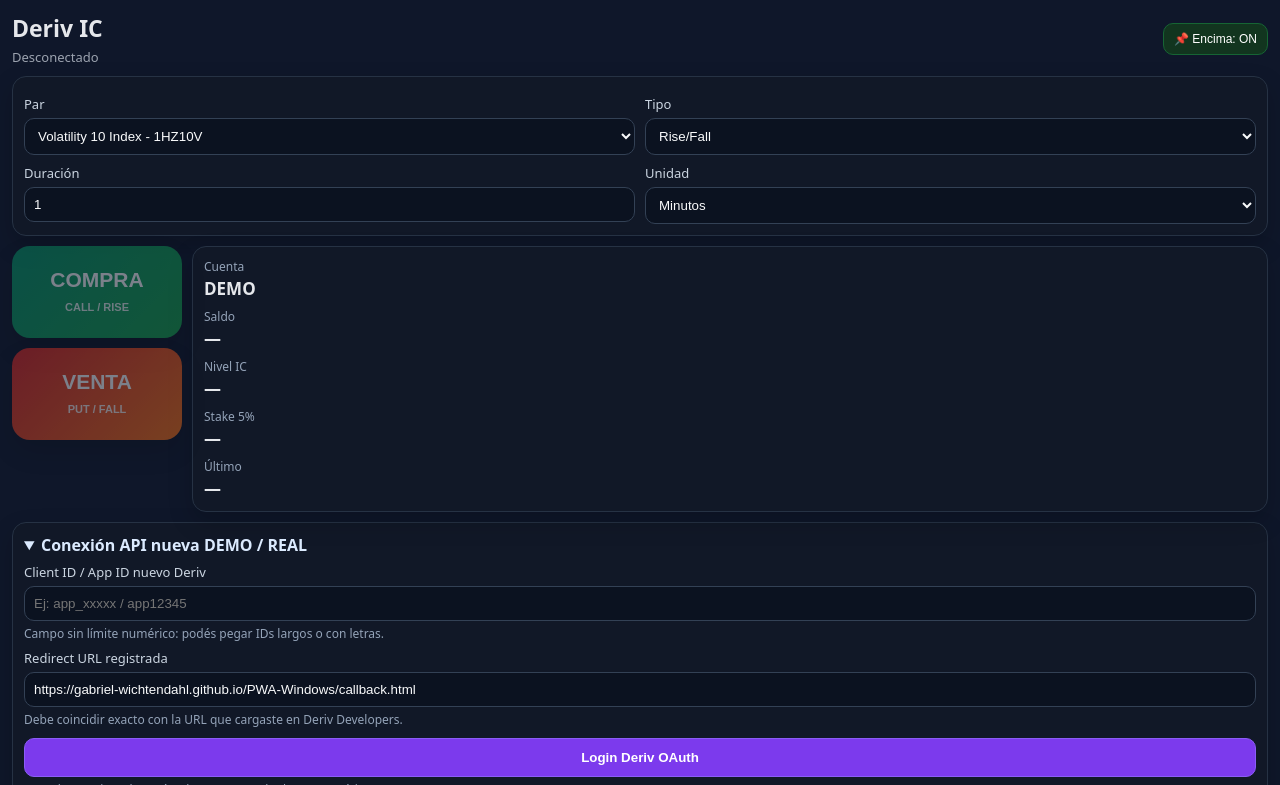
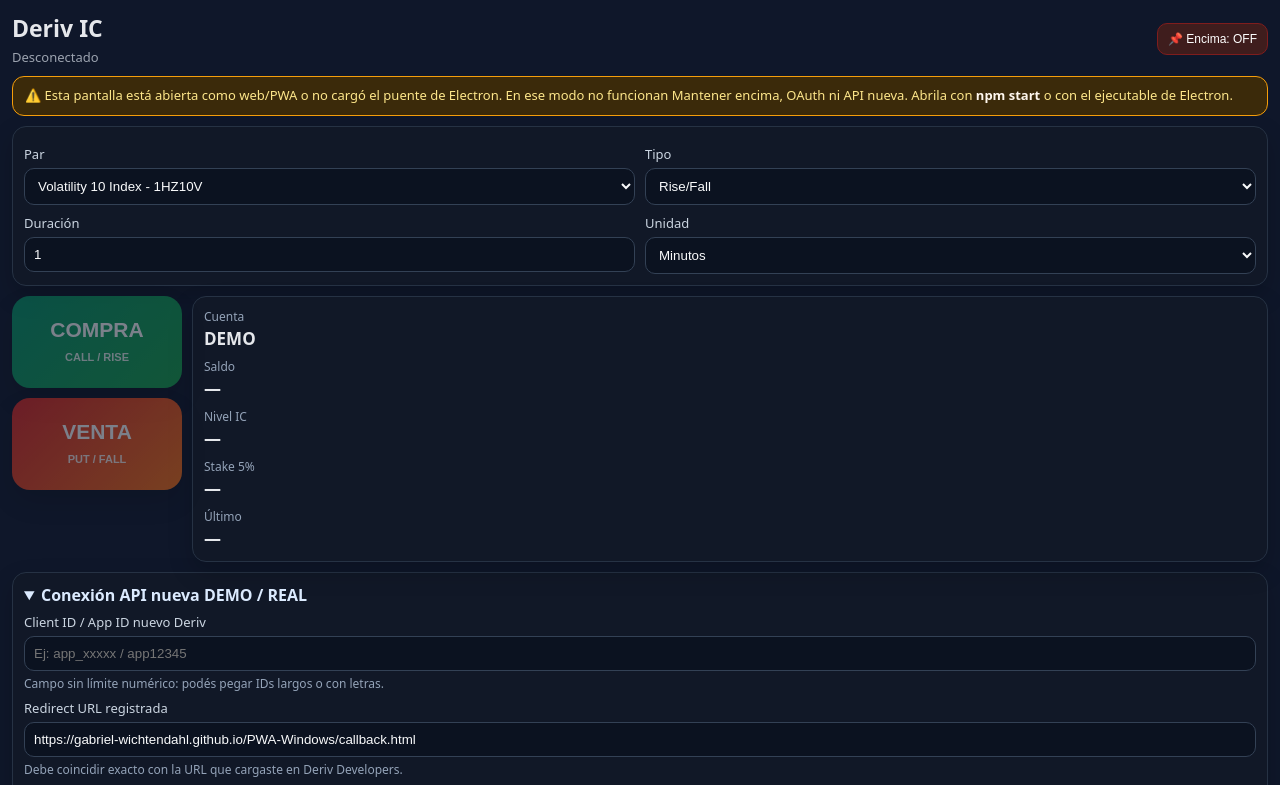
Before and after one commit to Gabriel-Wichtendahl/PWA-Windows, a plain HTML site: page index.html in a window 1280 px wide. Both pictures are taken after a click on the button "📌 Encima: OFF". Shown: the top 785 px of the page. Drawn offline with Linux system fonts and the light colour scheme.

Commit message:
Add files via upload

```diff
--- a/index.html
+++ b/index.html
@@ -15,6 +15,8 @@
       </div>
       <button id="pinBtn" class="smallBtn pinBtn" title="Mantener encima">📌 Encima: ON</button>
     </header>
+
+    <div id="electronWarning" class="envWarning hidden">⚠️ Esta pantalla está abierta como web/PWA o no cargó el puente de Electron. En ese modo no funcionan Mantener encima, OAuth ni API nueva. Abrila con <b>npm start</b> o con el ejecutable de Electron.</div>
 
     <section class="card setupCard">
       <div class="row">
--- a/preload.js
+++ b/preload.js
@@ -1,6 +1,7 @@
 const { contextBridge, ipcRenderer } = require('electron');
 
 contextBridge.exposeInMainWorld('electronAPI', {
+  isElectronBridge: true,
   toggleAlwaysOnTop: () => ipcRenderer.invoke('toggle-always-on-top'),
   setAlwaysOnTop: (enabled) => ipcRenderer.invoke('set-always-on-top', enabled),
   isAlwaysOnTop: () => ipcRenderer.invoke('is-always-on-top'),
--- a/renderer.js
+++ b/renderer.js
@@ -35,7 +35,8 @@ const els = {
   pctInput: $('pctInput'),
   pinBtn: $('pinBtn'),
   clearLogBtn: $('clearLogBtn'),
-  log: $('log')
+  log: $('log'),
+  electronWarning: $('electronWarning')
 };
 
 let ws = null;
@@ -50,6 +51,36 @@ let activeAccountMode = 'demo';
 let balanceSubscriptionId = null;
 let contractSubscriptionId = null;
 let tradeLog = JSON.parse(localStorage.getItem('tradeLog') || '[]');
+
+function getElectronApi() {
+  return window.electronAPI || null;
+}
+
+function hasElectronApi(methodName) {
+  const api = getElectronApi();
+  if (!api) return false;
+  if (!methodName) return true;
+  return typeof api[methodName] === 'function';
+}
+
+function showElectronMissing(action = 'esta función') {
+  const msg = `${action} necesita Electron. Abriste la pantalla como web/PWA o no cargó preload.js. Cerrá esto y abrí la app con INICIAR_APP_WINDOWS.bat, npm start o el .exe generado.`;
+  if (els.electronWarning) {
+    els.electronWarning.classList.remove('hidden');
+  }
+  addLog(msg, 'err');
+  return msg;
+}
+
+function updateElectronEnvironmentUi() {
+  const ok = hasElectronApi();
+  if (els.electronWarning) els.electronWarning.classList.toggle('hidden', ok);
+  if (!ok) {
+    setPinButton(false);
+    els.pinBtn.title = 'No disponible fuera de Electron';
+  }
+  return ok;
+}
 
 function getSelectedAccountMode() {
   return els.accountModeSelect.value === 'real' ? 'real' : 'demo';
@@ -184,7 +215,8 @@ async function oauthLogin() {
   addLog('Iniciando login OAuth con Deriv...', 'warn');
 
   try {
-    const tokenData = await window.electronAPI.oauthLogin({ clientId, redirectUri });
+    if (!hasElectronApi('oauthLogin')) { showElectronMissing('OAuth/Login Deriv'); return; }
+    const tokenData = await getElectronApi().oauthLogin({ clientId, redirectUri });
     const accessToken = tokenData.access_token;
     const expiresIn = Number(tokenData.expires_in || 0);
 
@@ -230,7 +262,8 @@ async function connect() {
   els.connectBtn.disabled = true;
 
   try {
-    const wsUrl = await window.electronAPI.getOtpWebSocketUrl({ appId, token, accountId });
+    if (!hasElectronApi('getOtpWebSocketUrl')) { showElectronMissing('Conectar con API nueva'); throw new Error('Electron API no disponible'); }
+    const wsUrl = await getElectronApi().getOtpWebSocketUrl({ appId, token, accountId });
     const urlMode = String(wsUrl).includes('/ws/real') ? 'real' : String(wsUrl).includes('/ws/demo') ? 'demo' : requestedMode;
     if (urlMode !== requestedMode) {
       addLog(`Aviso: seleccionaste ${requestedLabel}, pero la URL OTP parece de cuenta ${getAccountLabel(urlMode)}.`, 'warn');
@@ -525,7 +558,8 @@ async function listOptionsAccounts() {
   els.accountsBtn.disabled = true;
 
   try {
-    const data = await window.electronAPI.getOptionsAccounts({ appId, token });
+    if (!hasElectronApi('getOptionsAccounts')) { showElectronMissing('Buscar cuentas'); return; }
+    const data = await getElectronApi().getOptionsAccounts({ appId, token });
     const accounts = Array.isArray(data) ? data : (Array.isArray(data?.accounts) ? data.accounts : []);
 
     if (!accounts.length) {
@@ -603,7 +637,8 @@ els.pinBtn.addEventListener('click', async () => {
   const goingOn = !els.pinBtn.classList.contains('isOn');
   setPinButton(goingOn);
   try {
-    const state = await window.electronAPI.setAlwaysOnTop(goingOn);
+    if (!hasElectronApi('setAlwaysOnTop')) { showElectronMissing('Mantener encima'); setPinButton(false); return; }
+    const state = await getElectronApi().setAlwaysOnTop(goingOn);
     setPinButton(state);
     addLog(`Mantener encima: ${state.enabled ? 'ON' : 'OFF'}.`, state.enabled ? 'ok' : 'warn');
   } catch (err) {
@@ -611,8 +646,8 @@ els.pinBtn.addEventListener('click', async () => {
   }
 });
 
-if (window.electronAPI?.onAlwaysOnTopState) {
-  window.electronAPI.onAlwaysOnTopState((state) => setPinButton(state));
+if (hasElectronApi('onAlwaysOnTopState')) {
+  getElectronApi().onAlwaysOnTopState((state) => setPinButton(state));
 }
 
 (async function init() {
@@ -620,7 +655,9 @@ if (window.electronAPI?.onAlwaysOnTopState) {
   renderLog();
   updateUi();
   try {
-    const state = await window.electronAPI.isAlwaysOnTop();
+    updateElectronEnvironmentUi();
+    if (!hasElectronApi('isAlwaysOnTop')) { showElectronMissing('Mantener encima'); return; }
+    const state = await getElectronApi().isAlwaysOnTop();
     setPinButton(state);
   } catch (err) {
     setPinButton(false);
--- a/styles.css
+++ b/styles.css
@@ -178,3 +178,15 @@ summary { cursor: pointer; color: #dbeafe; font-weight: 700; }
   font-weight: 800;
 }
 .oauthBtn:disabled { opacity: .45; cursor: not-allowed; }
+
+.envWarning {
+  margin-bottom: 10px;
+  padding: 10px 12px;
+  border: 1px solid #f59e0b;
+  border-radius: 12px;
+  background: #3b2a0a;
+  color: #fde68a;
+  font-size: 13px;
+  line-height: 1.35;
+}
+.envWarning b { color: #fff7ed; }
```
Also changed, not shown: main.js (+7 -4 lines).
